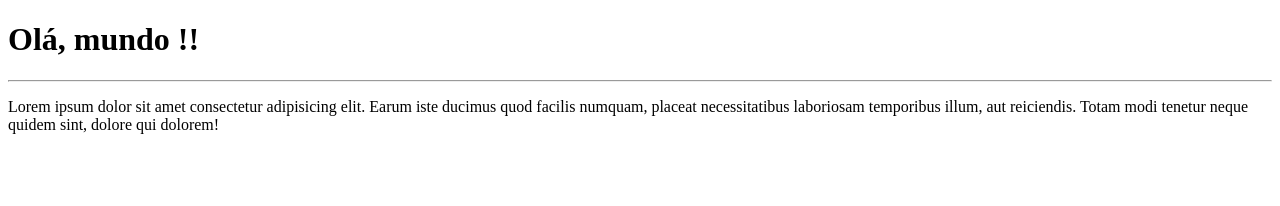
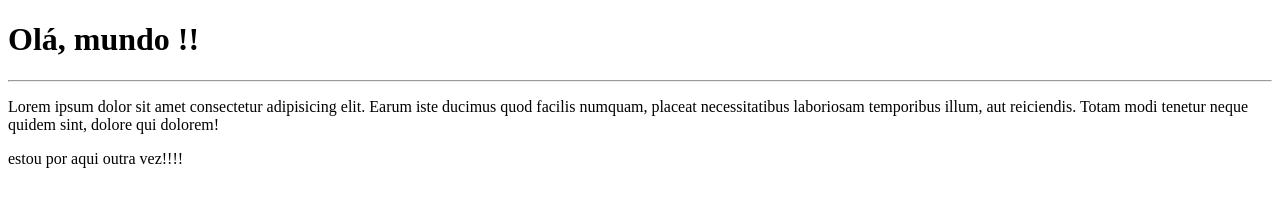
Before and after one commit to palomalua/Ola-mundo, a plain HTML site: page site-exemplo/index.html in a window 1280 px wide. Drawn offline with Linux system fonts and the light colour scheme.

Commit message:
add um paragrafo

```diff
--- a/site-exemplo/index.html
+++ b/site-exemplo/index.html
@@ -9,5 +9,6 @@
     <h1> Olá, mundo !!</h1>
     <hr>
     <p>Lorem ipsum dolor sit amet consectetur adipisicing elit. Earum iste ducimus quod facilis numquam, placeat necessitatibus laboriosam temporibus illum, aut reiciendis. Totam modi tenetur neque quidem sint, dolore qui dolorem!</p>
+    <p>estou por aqui outra vez!!!!</p>
 </body>
 </html>
```
